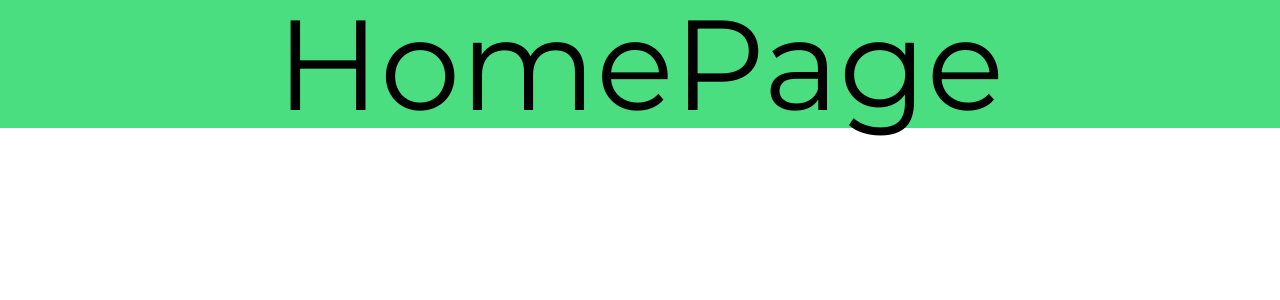
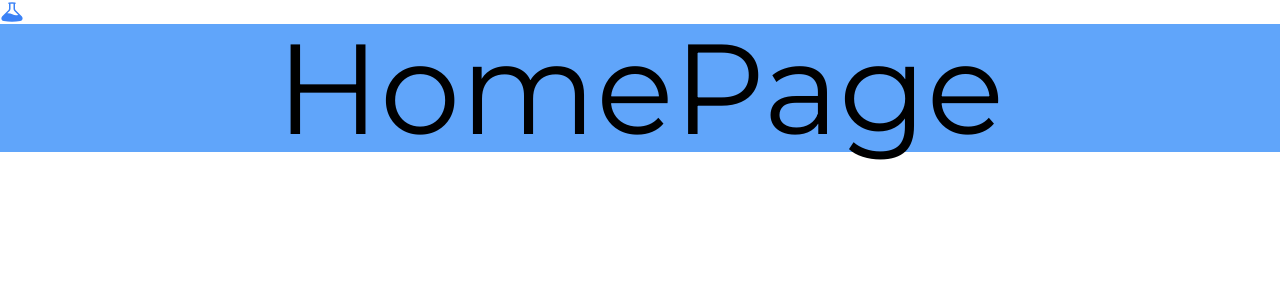
Before and after one commit to surajnarsale/next-landing-template, a Next.js app: page / in a window 1280 px wide. Shown: the top 300 px of the page. Built offline with nearby package versions, Linux system fonts and the light colour scheme.

Commit message:
feat: add heroicons

```diff
--- a/package.json
+++ b/package.json
@@ -10,6 +10,7 @@
     "prettier": "prettier --write ."
   },
   "dependencies": {
+    "@heroicons/react": "^2.0.13",
     "@next/font": "13.1.1",
     "@types/node": "18.11.18",
     "@types/react": "18.0.26",
--- a/pages/index.tsx
+++ b/pages/index.tsx
@@ -1,6 +1,9 @@
+import { BeakerIcon } from '@heroicons/react/24/solid'
+
 export default function Home() {
   return (
     <>
+      <BeakerIcon className="h-6 w-6 text-blue-500" />
       <h1 className="bg-blue-400 text-center  text-9xl hover:bg-green-400 ">HomePage</h1>
     </>
   )
```
Also changed, not shown: 1 other file (tests, documents, lock files or other folders).
